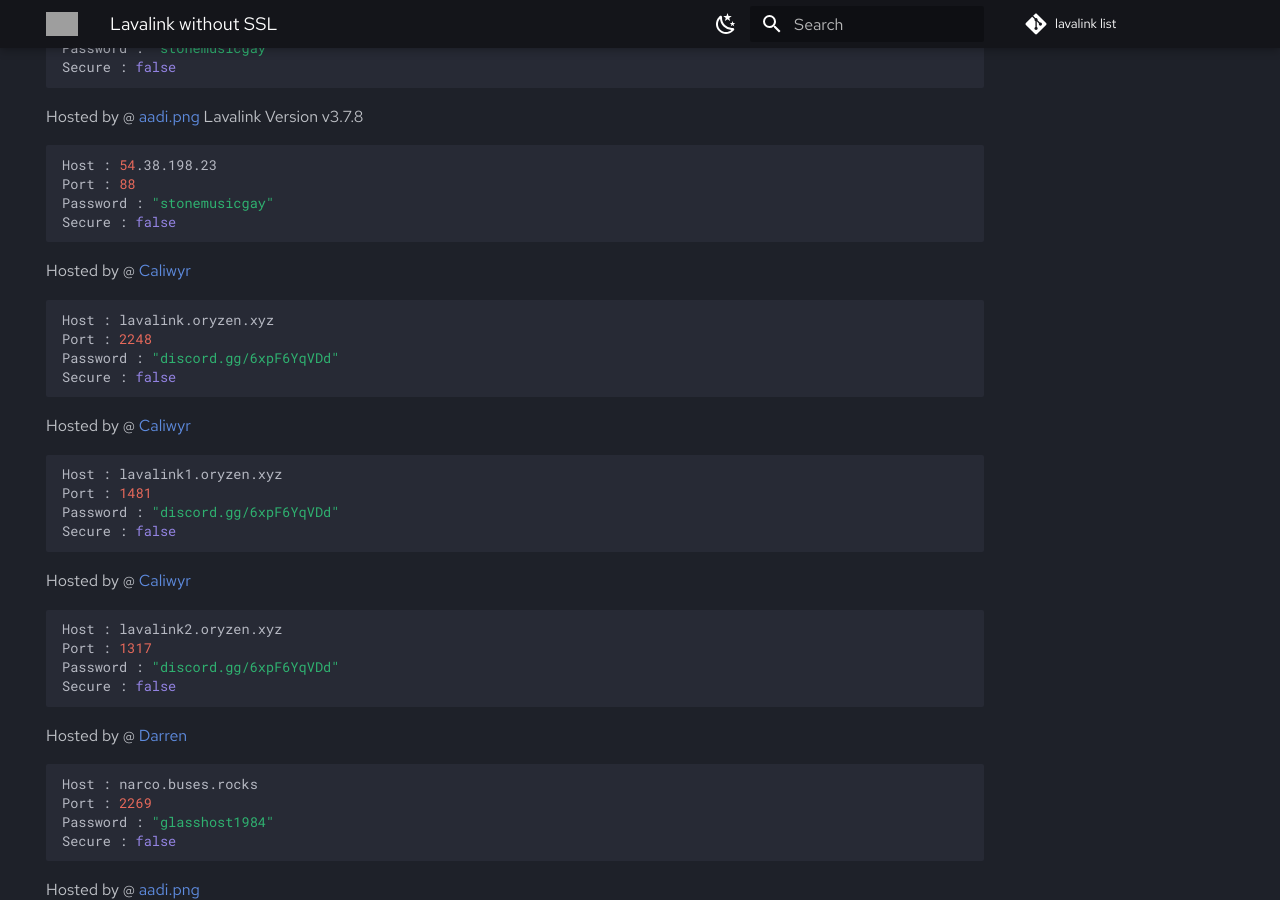
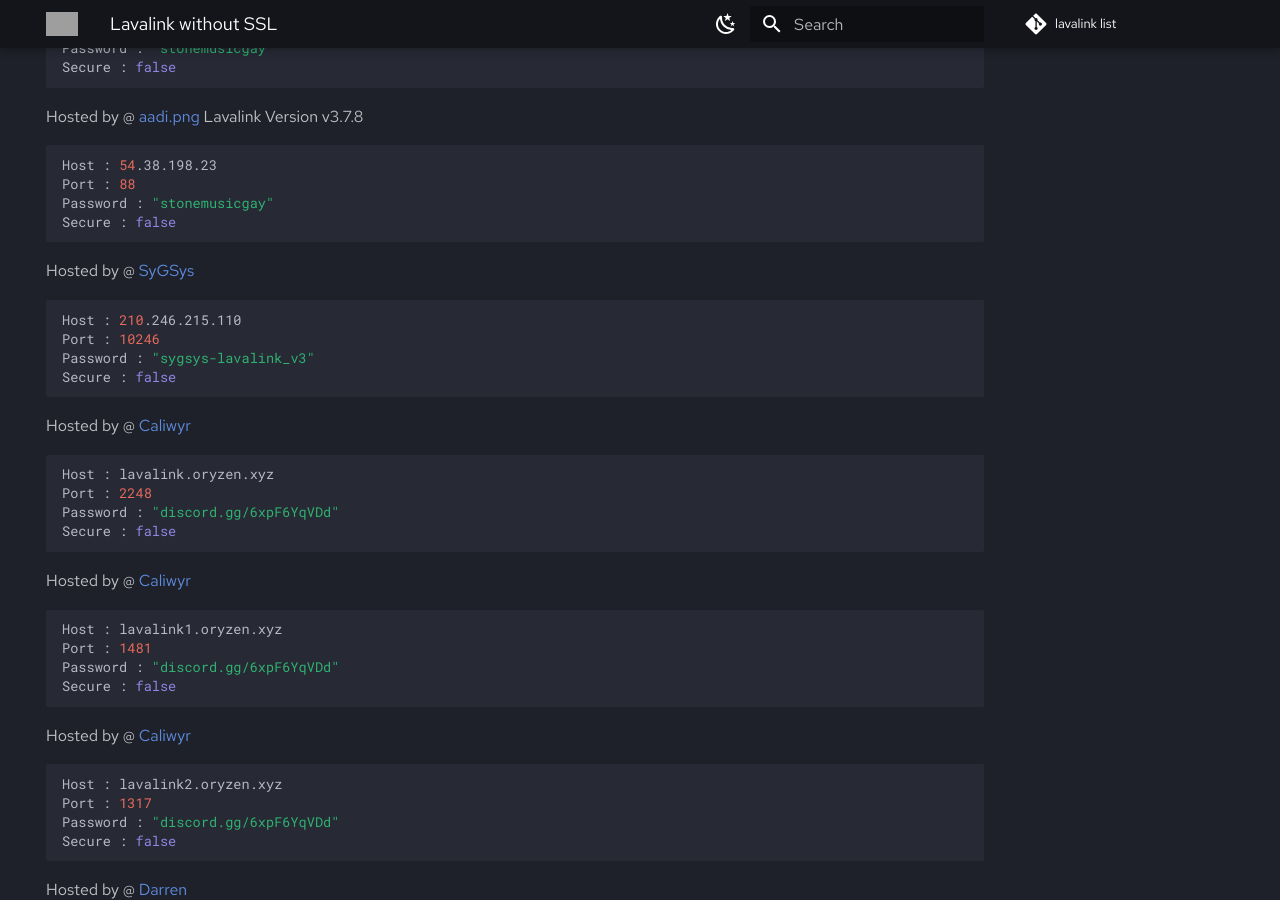
Before and after one commit to DarrenOfficial/lavalink-list, an MkDocs documentation site: the page built from docs/NoSSL/lavalink-without-ssl.md, in a window 1280 px wide and 900 px high, scrolled down 614 px. Built offline with MkDocs 1.6.1 and Material for MkDocs 9.7.7, drawn with Linux system fonts in a browser that asks for light colours; comment, search, counter and statistics services are not loaded; grey boxes are pictures that could not be loaded.

Commit message:
Update lavalink-without-ssl.md

````diff
--- a/docs/NoSSL/lavalink-without-ssl.md
+++ b/docs/NoSSL/lavalink-without-ssl.md
@@ -35,6 +35,14 @@ Hosted by @ [aadi.png](https://discord.gg/stonemusic) Lavalink Version v3.7.8
 Host : 54.38.198.23
 Port : 88
 Password : "stonemusicgay"
+Secure : false
+```
+
+Hosted by @ [SyGSys](https://discord.gg/KFFV7xuP)
+```bash
+Host : 210.246.215.110
+Port : 10246
+Password : "sygsys-lavalink_v3"
 Secure : false
 ```
 
````
